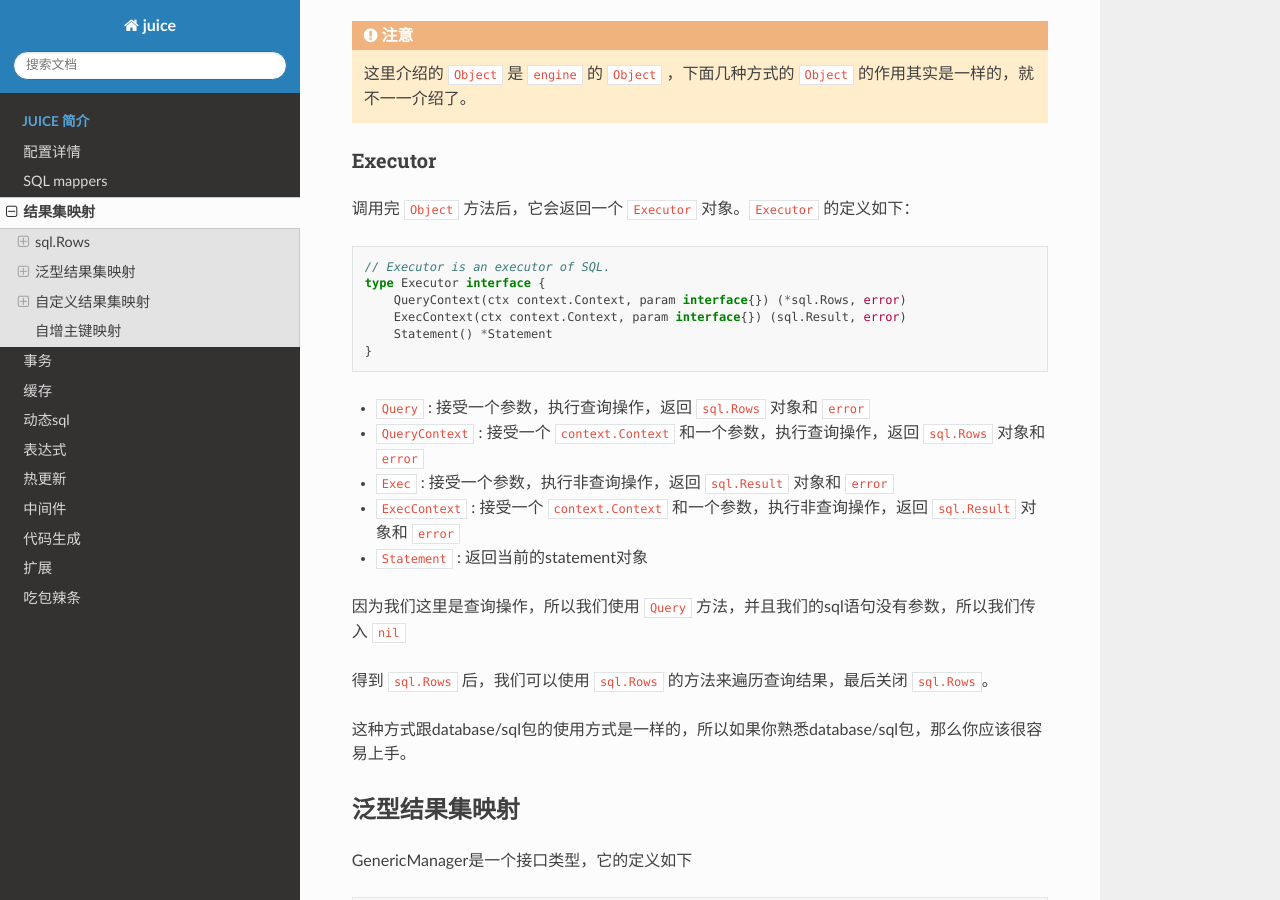
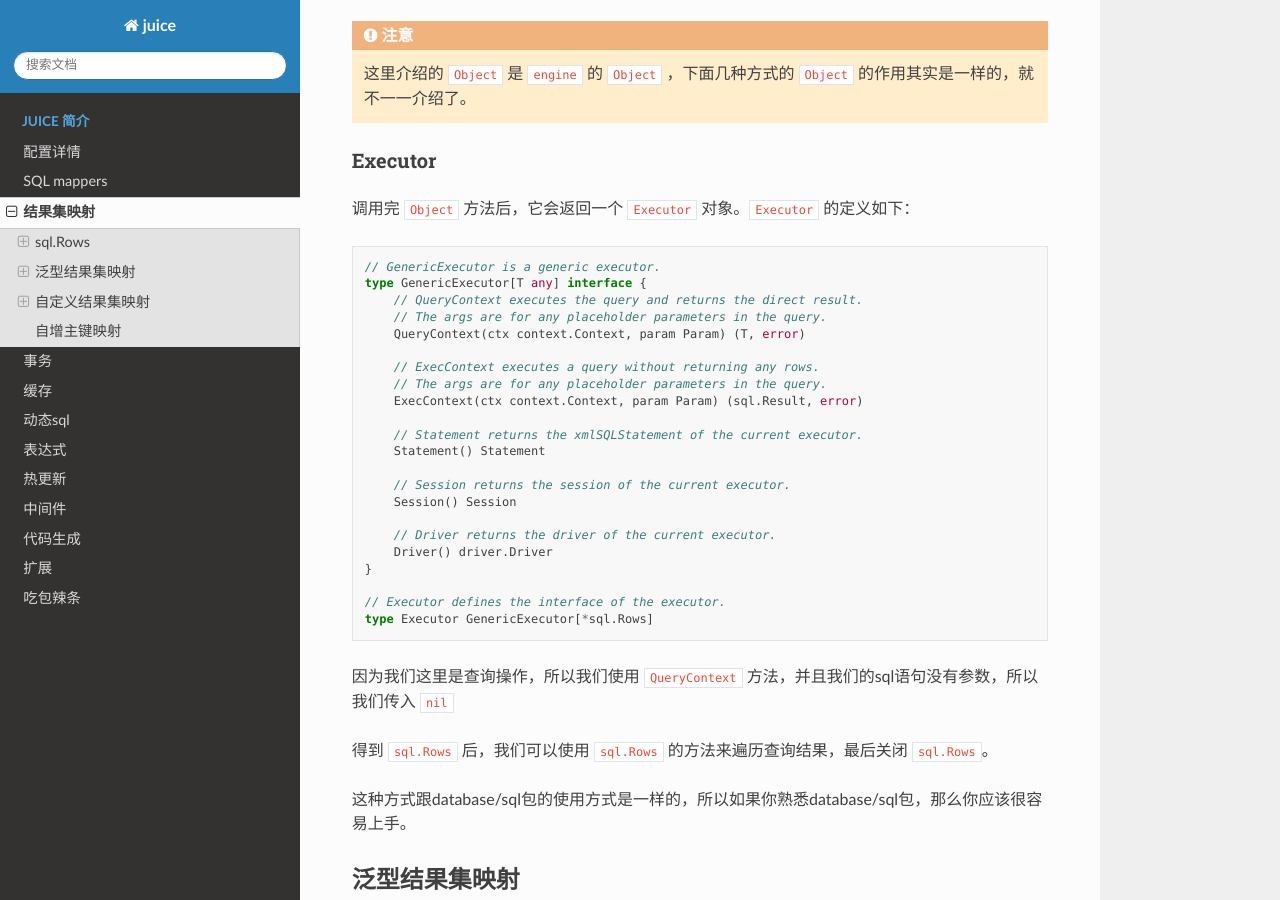
Before and after one commit to go-juicedev/juice-doc, a Sphinx documentation site: the page built from source/result_mapping.rst, in a window 1280 px wide and 900 px high, scrolled down 1817 px. Built offline with Sphinx 7.4.7 and the Read the Docs theme 2.0.0, drawn with Linux system fonts in a browser that asks for light colours.

Commit message:
update doc

```diff
--- a/source/result_mapping.rst
+++ b/source/result_mapping.rst
@@ -100,24 +100,31 @@ Executor
 
 .. code-block:: go
 
-    // Executor is an executor of SQL.
-    type Executor interface {
-        QueryContext(ctx context.Context, param interface{}) (*sql.Rows, error)
-        ExecContext(ctx context.Context, param interface{}) (sql.Result, error)
-        Statement() *Statement
+    // GenericExecutor is a generic executor.
+    type GenericExecutor[T any] interface {
+    	// QueryContext executes the query and returns the direct result.
+    	// The args are for any placeholder parameters in the query.
+    	QueryContext(ctx context.Context, param Param) (T, error)
+
+    	// ExecContext executes a query without returning any rows.
+    	// The args are for any placeholder parameters in the query.
+    	ExecContext(ctx context.Context, param Param) (sql.Result, error)
+
+    	// Statement returns the xmlSQLStatement of the current executor.
+    	Statement() Statement
+
+    	// Session returns the session of the current executor.
+    	Session() Session
+
+    	// Driver returns the driver of the current executor.
+    	Driver() driver.Driver
     }
 
-* ``Query`` : 接受一个参数，执行查询操作，返回 ``sql.Rows`` 对象和 ``error``
+    // Executor defines the interface of the executor.
+    type Executor GenericExecutor[*sql.Rows]
 
-* ``QueryContext`` : 接受一个 ``context.Context`` 和一个参数，执行查询操作，返回 ``sql.Rows`` 对象和 ``error``
 
-* ``Exec`` : 接受一个参数，执行非查询操作，返回 ``sql.Result`` 对象和 ``error``
-
-* ``ExecContext`` : 接受一个 ``context.Context`` 和一个参数，执行非查询操作，返回 ``sql.Result`` 对象和 ``error``
-
-* ``Statement`` : 返回当前的statement对象
-
-因为我们这里是查询操作，所以我们使用 ``Query`` 方法，并且我们的sql语句没有参数，所以我们传入 ``nil``
+因为我们这里是查询操作，所以我们使用 ``QueryContext`` 方法，并且我们的sql语句没有参数，所以我们传入 ``nil``
 
 得到 ``sql.Rows`` 后，我们可以使用 ``sql.Rows`` 的方法来遍历查询结果，最后关闭 ``sql.Rows``。
 
```
